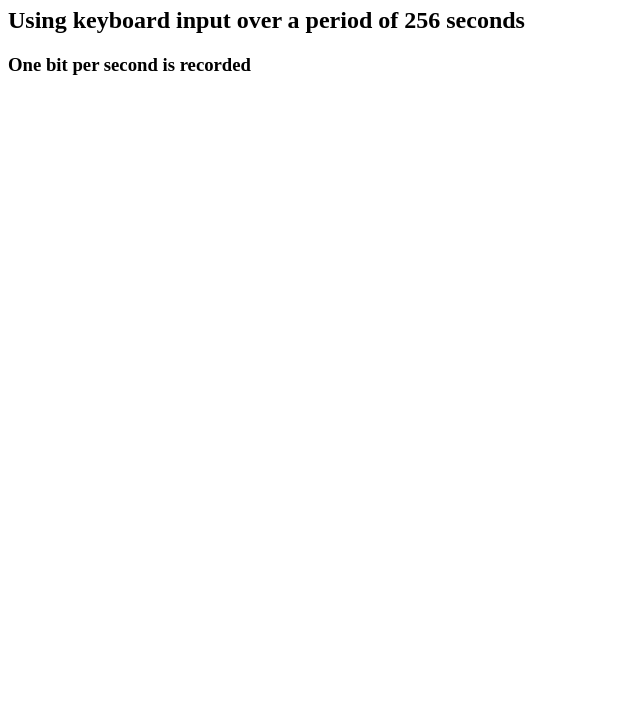
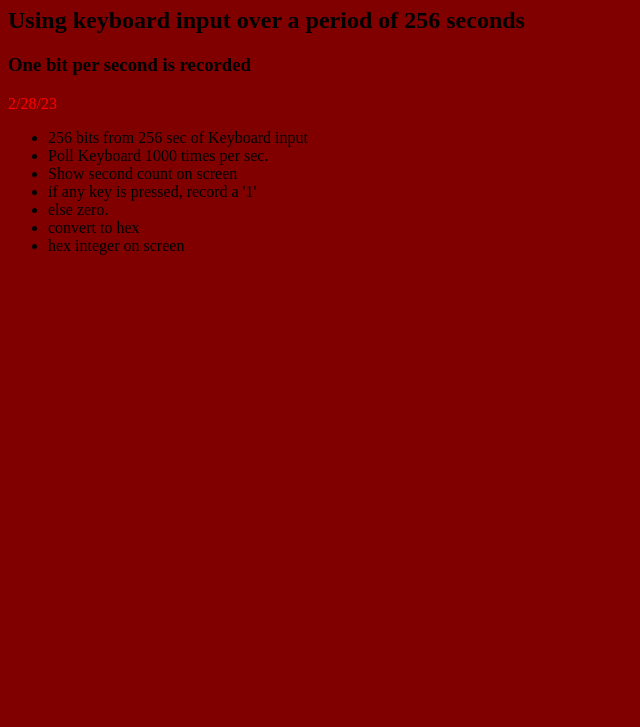
Before and after one commit to robjohncolson/bitchop-gen-key, a plain HTML site: page docs/index.html in a window 1280 px wide. Shown: the part 73-800 px from the top of the page, without its empty margins (0-640 px from the left). Drawn offline with Linux system fonts and the light colour scheme.

Commit message:
fleshed out index.html

```diff
--- a/docs/index.html
+++ b/docs/index.html
@@ -5,9 +5,21 @@
 		<meta charset="UTF-8">
 		<title>Bitchop-gen-key</title>
 	</head>
-	<body>
+	<body bgcolor=#800000>
 		<h1>256-bit hexadecimal string generator</h1>
 		<h2>Using keyboard input over a period of 256 seconds</h2>
 		<h3>One bit per second is recorded</h3>
+		<p style="color:#FF0000";>
+		2/28/23<br>
+		<ul>
+			<li>256 bits from 256 sec of Keyboard input</li>
+			<li> Poll Keyboard 1000 times per sec.</li>
+			<li> Show second count on screen</li>
+			<li>if any key is pressed, record a '1'</li>
+			<li>else zero.</li>
+			<li>convert to hex</li>
+			<li>hex integer on screen</li>
+		</ul>
+		</p>
 	</body>
 </html>
```
Also changed, not shown: 1 other file.
